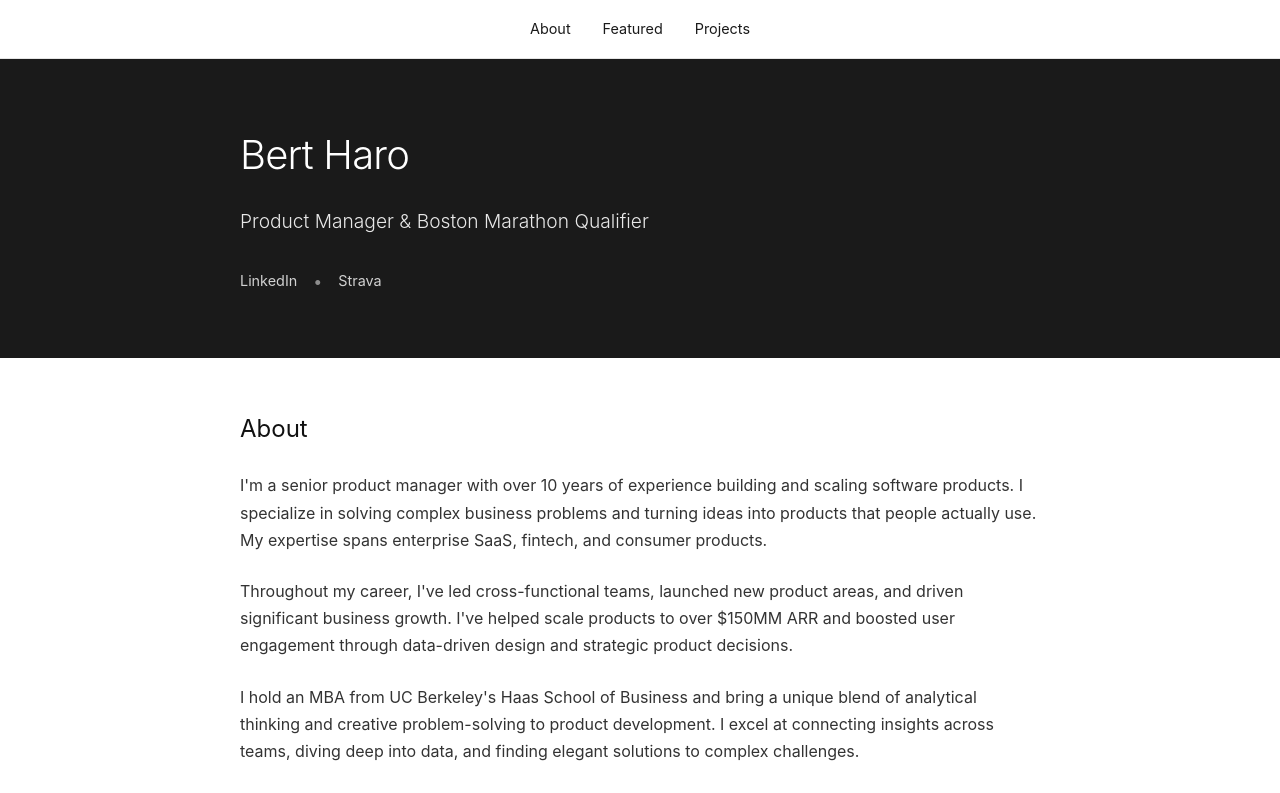
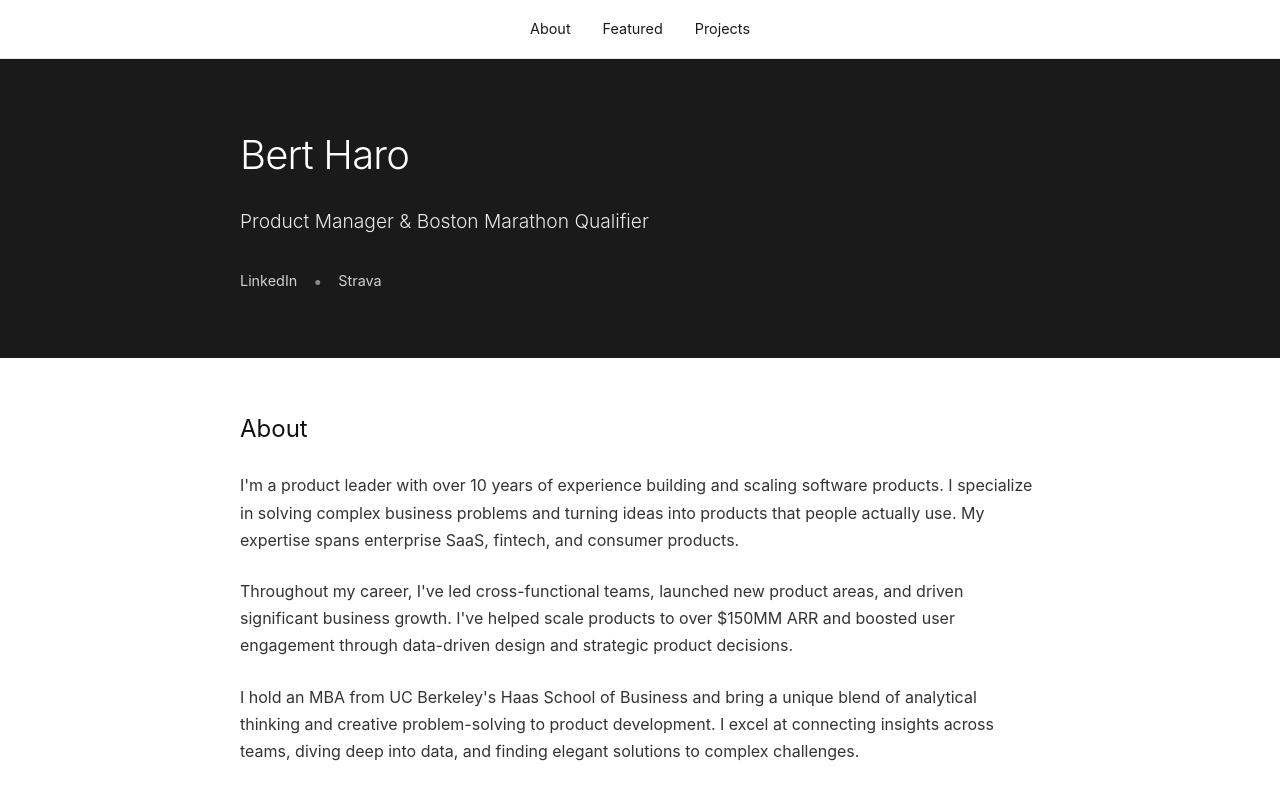
Before and after one commit to bertharo/portfolio, a React (Create React App) app: page / in a window 1280 px wide. Shown: the top 793 px of the page. Built offline with nearby package versions, Linux system fonts and the light colour scheme.

Commit message:
Update title from 'senior product manager' to 'product leader'

```diff
--- a/src/App.js
+++ b/src/App.js
@@ -74,7 +74,7 @@ function App() {
           </h2>
           <div style={{ lineHeight: '1.7', color: '#333' }}>
             <p style={{ marginBottom: '1.5rem' }}>
-              I'm a senior product manager with over 10 years of experience building and scaling software products. I specialize in solving complex business problems and turning ideas into products that people actually use. My expertise spans enterprise SaaS, fintech, and consumer products.
+              I'm a product leader with over 10 years of experience building and scaling software products. I specialize in solving complex business problems and turning ideas into products that people actually use. My expertise spans enterprise SaaS, fintech, and consumer products.
             </p>
             <p style={{ marginBottom: '1.5rem' }}>
               Throughout my career, I've led cross-functional teams, launched new product areas, and driven significant business growth. I've helped scale products to over $150MM ARR and boosted user engagement through data-driven design and strategic product decisions.
```
